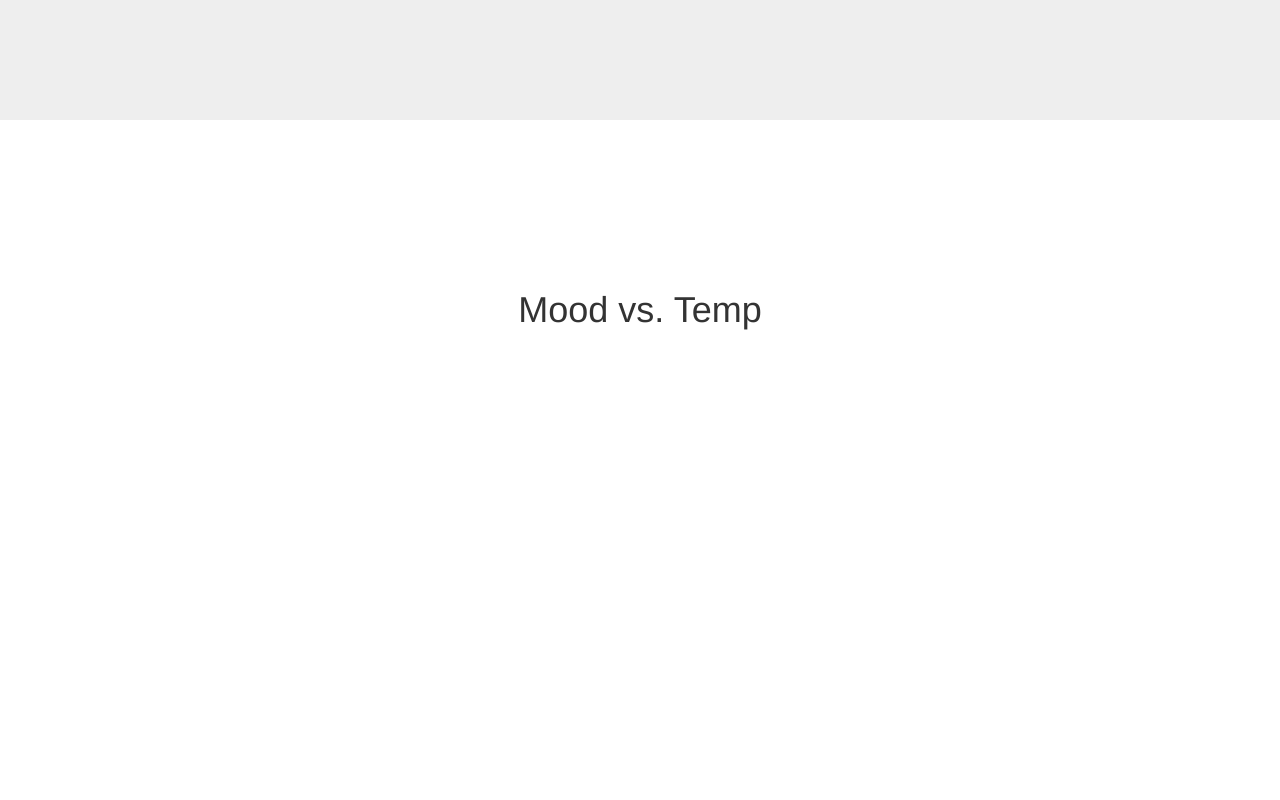
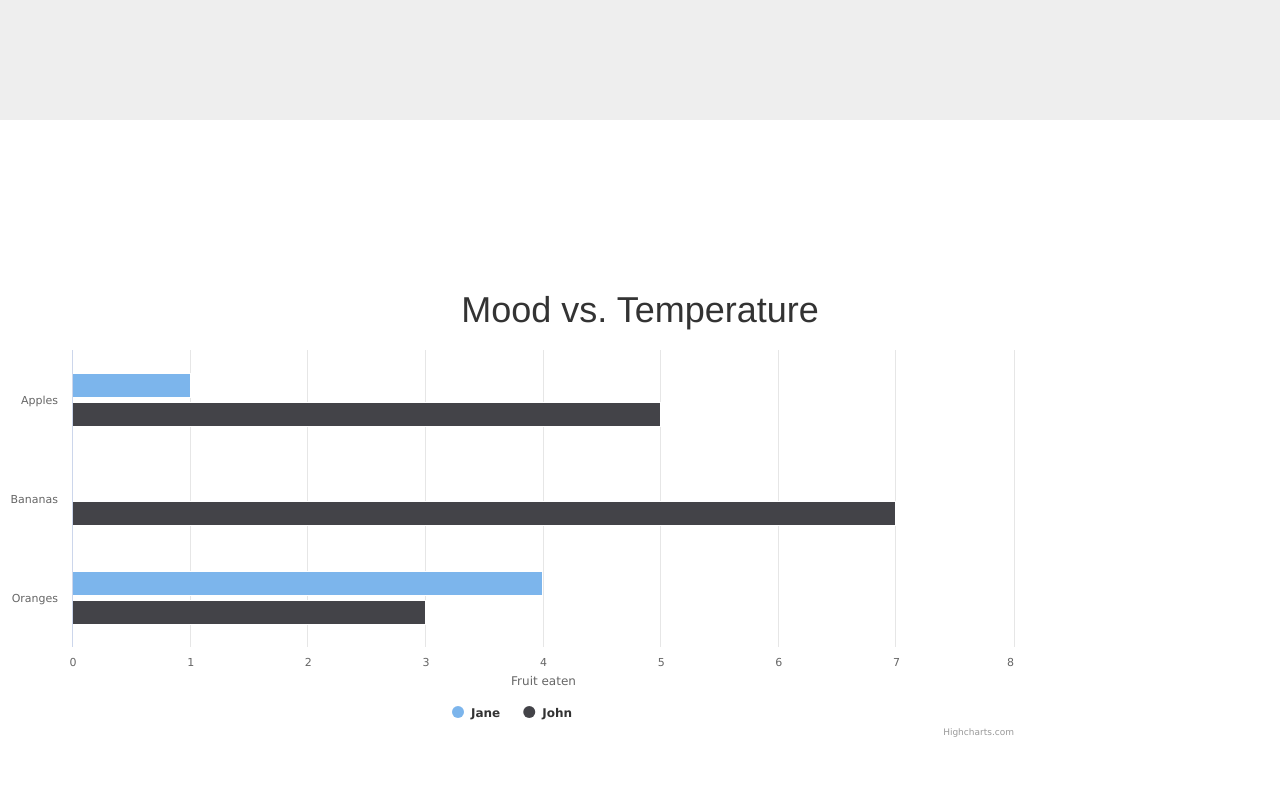
Before and after one commit to AsherWright/TorontoWearhack, a plain HTML site: page WearHacks/index.html in a window 1280 px wide. Shown: the part 2280-3080 px from the top of the page. Drawn offline with nearby package versions, Linux system fonts and the light colour scheme.

Commit message:
fixing templates

```diff
--- a/WearHacks/css/scrolling-nav.css
+++ b/WearHacks/css/scrolling-nav.css
@@ -3,6 +3,11 @@
  * Code licensed under the Apache License v2.0.
  * For details, see http://www.apache.org/licenses/LICENSE-2.0.
  */
+
+#wordChartContainer {
+
+    margin: 0 auto;
+}
 
 body {
     width: 100%;
--- a/WearHacks/index.html
+++ b/WearHacks/index.html
@@ -19,12 +19,68 @@
     <link href="css/scrolling-nav.css" rel="stylesheet">
 <script>
             $(function () {
-    $('#chartContainer').highcharts({
+    $('#temperatureChartContainer').highcharts({
         chart: {
             type: 'bar'
         },
         title: {
-            text: 'Fruit Consumption'
+            text: ''
+        },
+        xAxis: {
+            categories: ['Apples', 'Bananas', 'Oranges']
+        },
+        yAxis: {
+            title: {
+                text: 'Fruit eaten'
+            }
+        },
+        series: [{
+            name: 'Jane',
+            data: [1, 0, 4]
+        }, {
+            name: 'John',
+            data: [5, 7, 3]
+        }]
+    });
+});
+    </script>
+
+    <script>
+            $(function () {
+    $('#pressureChartContainer').highcharts({
+        chart: {
+            type: 'bar'
+        },
+        title: {
+            text: ''
+        },
+        xAxis: {
+            categories: ['Apples', 'Bananas', 'Oranges']
+        },
+        yAxis: {
+            title: {
+                text: 'Fruit eaten'
+            }
+        },
+        series: [{
+            name: 'Jane',
+            data: [1, 0, 4]
+        }, {
+            name: 'John',
+            data: [5, 7, 3]
+        }]
+    });
+});
+    </script>
+
+    <script>
+            $(function () {
+    $('#wordChartContainer').highcharts({
+        chart: {
+            type: 'bar'
+        },
+        title: {
+            text: ''
         },
         xAxis: {
             categories: ['Apples', 'Bananas', 'Oranges']
@@ -116,7 +172,7 @@
                 </div>
             </div>
         </div>
-        <div id="chartContainer" style="width:100%; height:400px;"></div>
+
     </section>
 
     <!-- Mood & Words -->
@@ -124,10 +180,11 @@
         <div class="container">
             <div class="row">
                 <div class="col-lg-12">
-                    <h1>Mood & Words</h1>
+                    <h1>Mood vs. Words</h1>
                 </div>
             </div>
         </div>
+        <div id="wordChartContainer" style="width:80%; height:400px;"></div>
     </section>
 
     <!-- Mood vs. Temp -->
@@ -135,10 +192,11 @@
         <div class="container">
             <div class="row">
                 <div class="col-lg-12">
-                    <h1>Mood vs. Temp</h1>
+                    <h1>Mood vs. Temperature</h1>
                 </div>
             </div>
         </div>
+        <div id="temperatureChartContainer" style="width:80%; height:400px;"></div>
     </section>
 
     <!-- Mood vs. Pressure -->
@@ -150,6 +208,7 @@
                 </div>
             </div>
         </div>
+        <div id="pressureChartContainer" style="width:80%; height:400px;"></div>
     </section>
 
 
```
